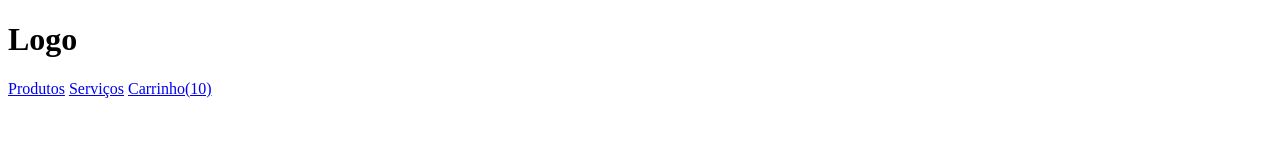
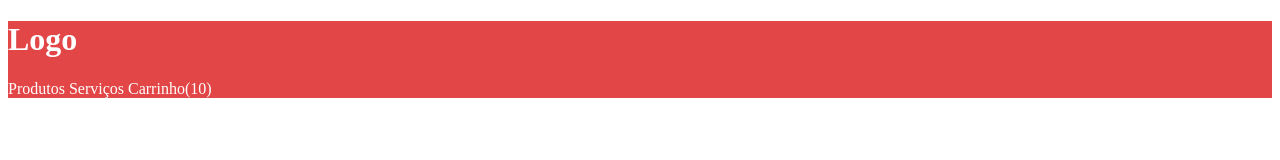
Before and after one commit to CarloosBR/curso-front-end, a plain HTML site: page loja-fone/index.html in a window 1280 px wide. Drawn offline with Linux system fonts and the light colour scheme.

Commit message:
Feito o HTML do header sem a busca Atualizado

```diff
--- /dev/null
+++ b/loja-fone/header.css
@@ -0,0 +1,12 @@
+header {
+    background-color: #e24647;
+}
+
+h1 {
+    color: #fff;
+}
+
+a {
+    color: #fff;
+    text-decoration: none;
+}
--- a/loja-fone/index.html
+++ b/loja-fone/index.html
@@ -3,6 +3,8 @@
     <head>
         <meta charset="utf-8" />
         <title>Loja de Fone</title>
+
+        <link rel="stylesheet" href="header.css" />
     </head>
 
     <body>
```
